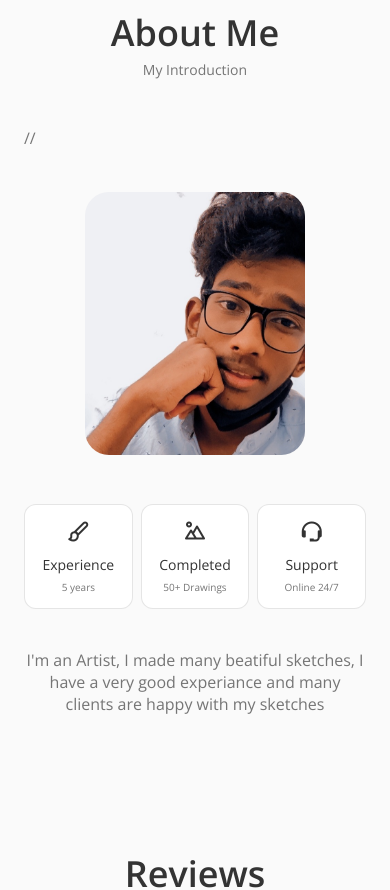
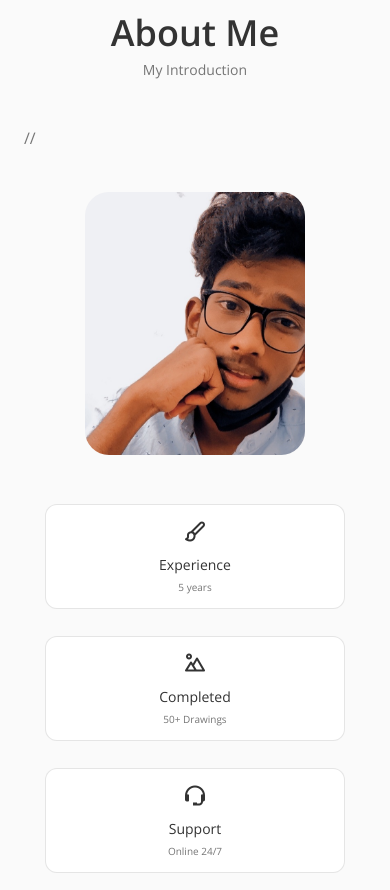
Before and after one commit to Saichandra2520/Sartz3, a React (Create React App) app: page / in a window 390 px wide. Shown: the part 3240-4130 px from the top of the page. Built offline with nearby package versions, Linux system fonts and the light colour scheme; a web font is replaced by a local one.

Commit message:
Update about.css

```diff
--- a/src/components/about/about.css
+++ b/src/components/about/about.css
@@ -1,7 +1,7 @@
 .about__container {
-    grid-template-columns: repeat(2,1fr);
+/*     grid-template-columns: repeat(2,1fr); */
     align-items: center;
-    column-gap: 4rem;
+/*     column-gap: 4rem; */
 }
 
 .about__img {
@@ -11,8 +11,8 @@
 }
 
 .about__info {
-    grid-template-columns: repeat(3, 140px);
-    gap : 0.5rem;
+/*     grid-template-columns: repeat(3, 140px);
+    gap : 0.5rem; */
     margin-bottom:var(--mb-2-5);
 
 }
@@ -20,6 +20,7 @@
 .about__box {
     background-color: var(--container-color);
     border: 1px solid rgba(0,0,0,0.1);
+    width: 400px;
     border-radius: 0.75rem;
     text-align: center;
     padding: 1rem 1.25rem;
@@ -80,11 +81,14 @@
 
 }
 @media screen and (max-width: 576px) {
-    .about__info {
+/*     .about__info {
         grid-template-columns: repeat(3,1fr);
 
     }
-
+ */
+    .about__box {
+        width: 300px;
+    }
     .about__description{
         padding: 0;
     }
```
